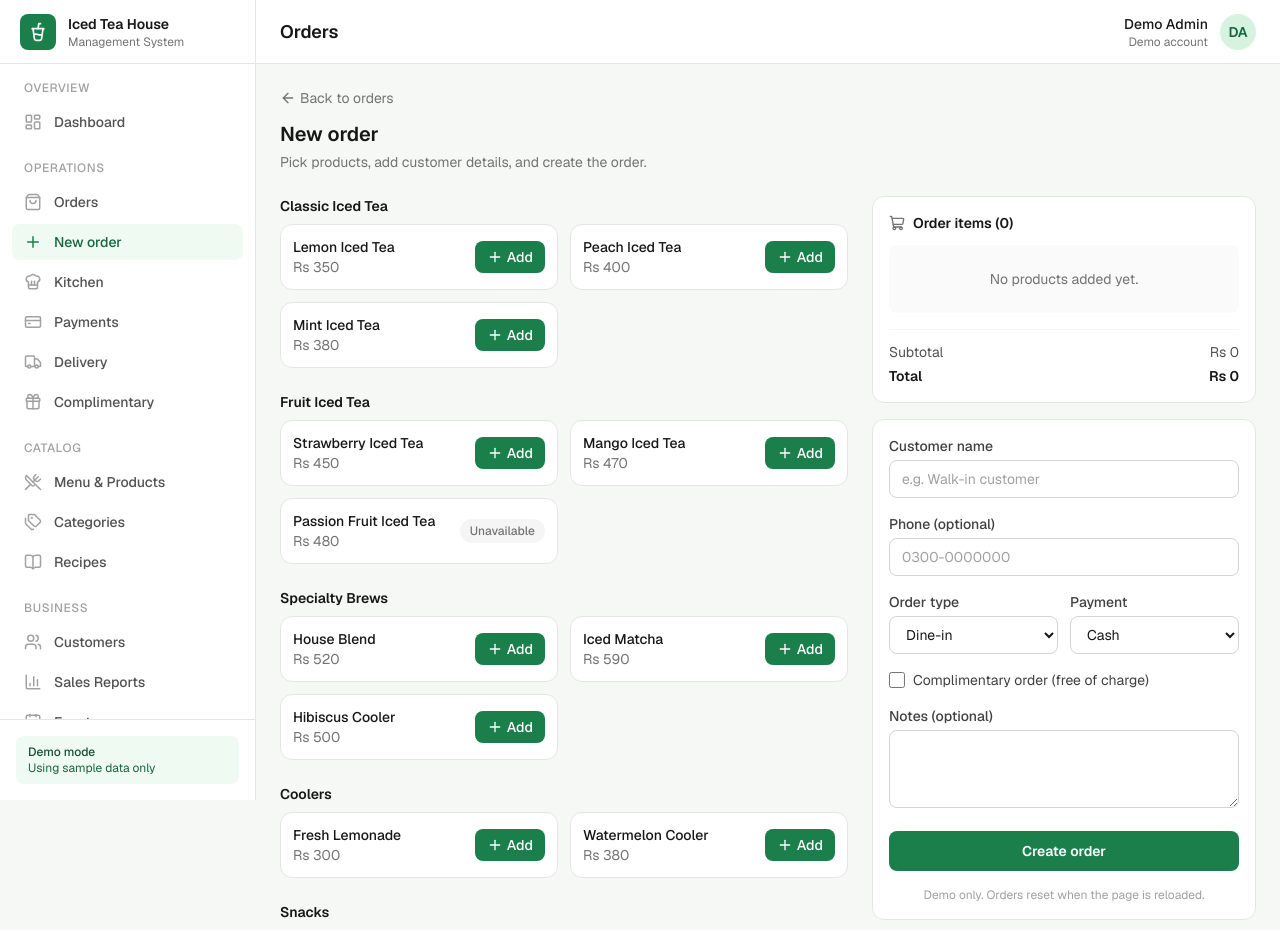
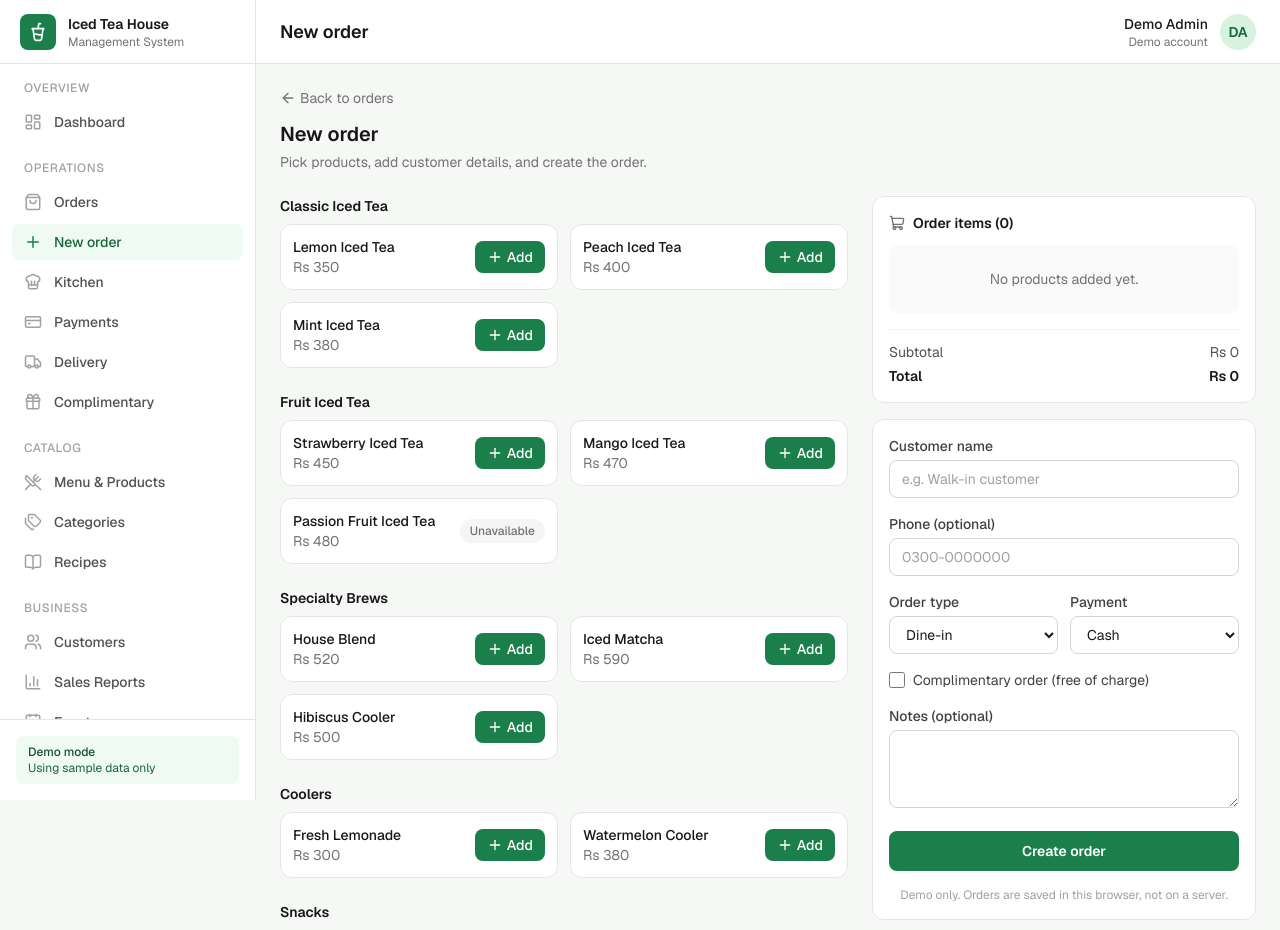
Before and after one commit to CoDEMINDS02/Iced-Tea-House, a Next.js app: page /orders/new in a window 1280 px wide. Shown: the top 930 px of the page. Built offline with nearby package versions, Linux system fonts and the light colour scheme.

Commit message:
Fix topbar title for nested routes and update new order note

```diff
--- a/src/components/layout/topbar.tsx
+++ b/src/components/layout/topbar.tsx
@@ -12,13 +12,16 @@ type TopbarProps = {
 function getPageTitle(pathname: string) {
   if (pathname === "/") return "Dashboard";
 
-  const match = allNavItems.find(
+  const matches = allNavItems.filter(
     (item) =>
       item.href !== "/" &&
       (pathname === item.href || pathname.startsWith(`${item.href}/`)),
   );
 
-  return match ? match.label : "Iced Tea House";
+  // The most specific link wins: "/orders/new" beats "/orders".
+  const best = matches.sort((a, b) => b.href.length - a.href.length)[0];
+
+  return best ? best.label : "Iced Tea House";
 }
 
 export function Topbar({ onMenuClick }: TopbarProps) {
--- a/src/components/orders/new-order-form.tsx
+++ b/src/components/orders/new-order-form.tsx
@@ -400,7 +400,7 @@ export function NewOrderForm() {
             Create order
           </button>
           <p className="text-center text-xs text-neutral-400">
-            Demo only. Orders reset when the page is reloaded.
+                       Demo only. Orders are saved in this browser, not on a server.
           </p>
         </div>
       </aside>
```
